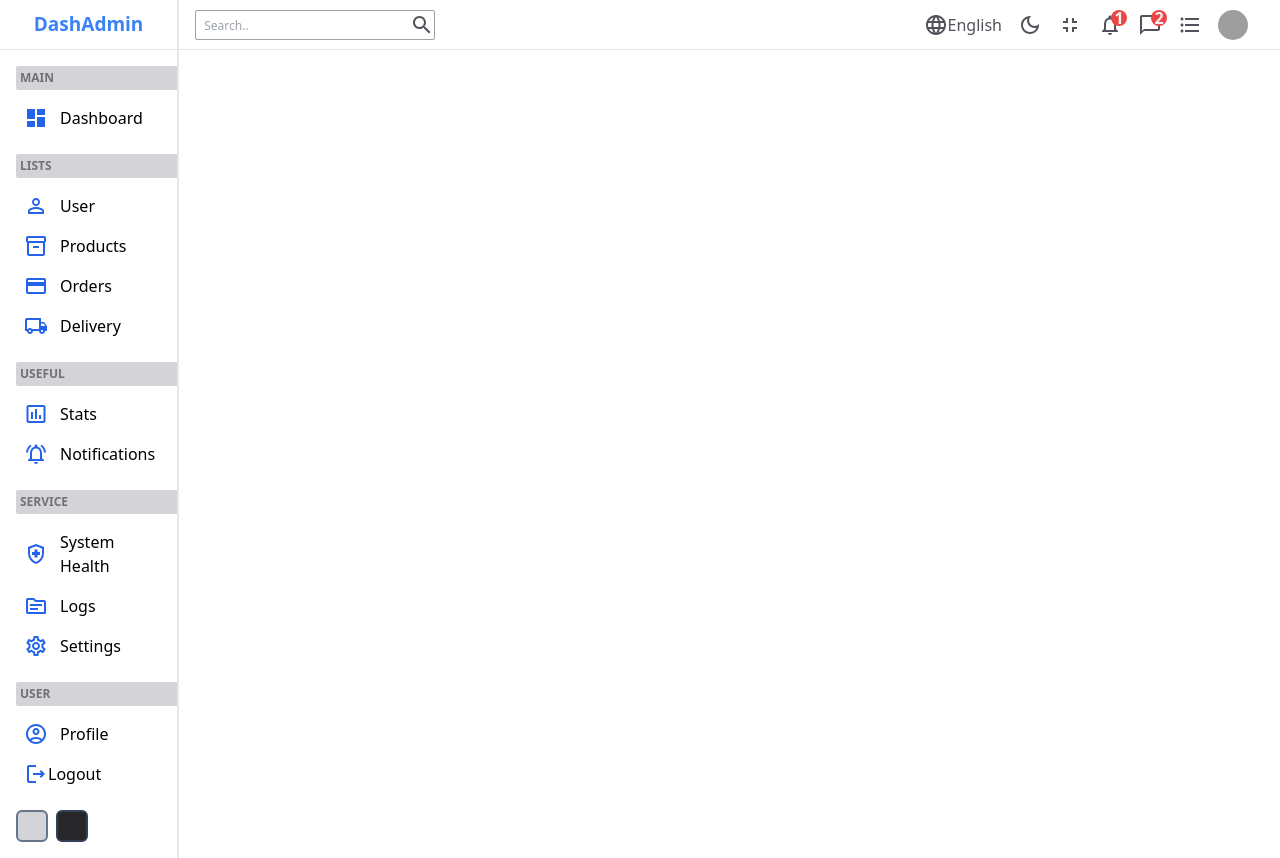
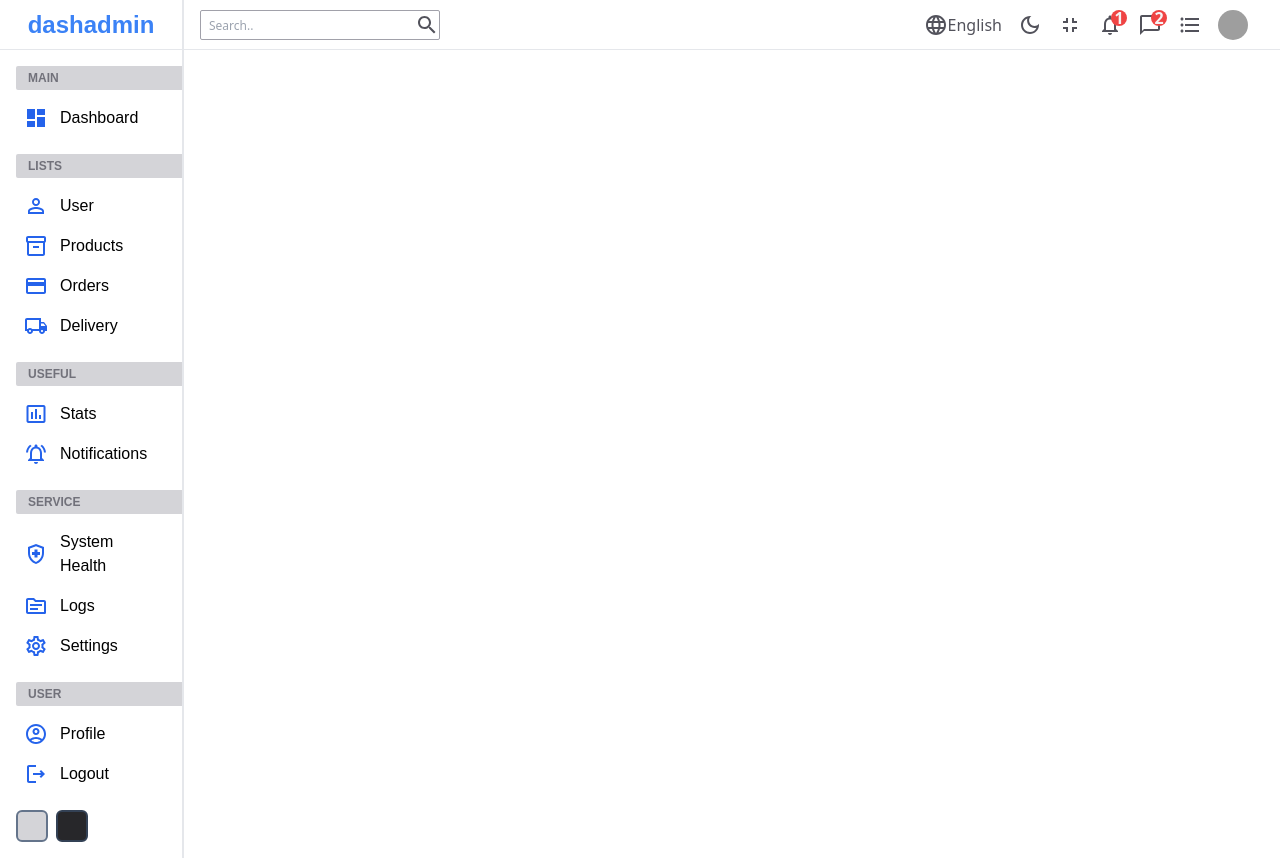
Before and after one commit to cbarcinas/admin-panel, a React (Create React App) app: page / in a window 1280 px wide. Built offline with nearby package versions, Linux system fonts and the light colour scheme; grey boxes are pictures that could not be loaded.

Commit message:
styles updated

```diff
--- a/src/components/Sidebar.js
+++ b/src/components/Sidebar.js
@@ -14,22 +14,24 @@ import LogoutOutlinedIcon from '@mui/icons-material/LogoutOutlined';
 const Sidebar = () => {
   return (
     // sidebar
-    <div className="min-h-screen min-w-[11.2rem] max-w-[11.2rem] flex-1 border-r-2 bg-white">
+    <div className="min-h-screen min-w-[11.5rem] max-w-[11.5rem] flex-1 border-r-2 bg-white font-Nunito">
       {/* Top Sidebar */}
       <div className="flex h-[50px] items-center justify-center border-b-[1.5px]">
-        <span className="text-[19px] font-bold text-blue-500">DashAdmin</span>
+        <span className="font-Nunito text-2xl font-bold text-blue-500">
+          dashadmin
+        </span>
       </div>
       {/* Center Sidebar */}
       <div className="pl-4">
         <ul>
-          <p className="mb-2 mt-4 rounded-l-sm bg-zinc-300 p-1 text-xs font-bold text-zinc-500">
+          <p className="mb-2 mt-4 rounded-l-sm bg-zinc-300 p-1 pl-3 text-xs font-bold text-zinc-500">
             MAIN
           </p>
           <li className="flex cursor-pointer items-center rounded-l-md p-2 hover:bg-blue-200">
             <DashboardIcon className="text-blue-600" />
             <span className="mx-3">Dashboard</span>
           </li>
-          <p className="mb-2 mt-4 rounded-l-sm bg-zinc-300 p-1 text-xs font-bold text-zinc-500">
+          <p className="mb-2 mt-4 rounded-l-sm bg-zinc-300 p-1 pl-3 text-xs font-bold text-zinc-500">
             LISTS
           </p>
           <li className="flex cursor-pointer items-center rounded-l-md p-2 hover:bg-blue-200">
@@ -48,7 +50,7 @@ const Sidebar = () => {
             <LocalShippingOutlinedIcon className="text-blue-600" />
             <span className="mx-3">Delivery</span>
           </li>
-          <p className="mb-2 mt-4 rounded-l-sm bg-zinc-300 p-1 text-xs font-bold text-zinc-500">
+          <p className="mb-2 mt-4 rounded-l-sm bg-zinc-300 p-1 pl-3 text-xs font-bold text-zinc-500">
             USEFUL
           </p>
           <li className="flex cursor-pointer items-center rounded-l-md p-2 hover:bg-blue-200">
@@ -59,7 +61,7 @@ const Sidebar = () => {
             <NotificationsActiveOutlinedIcon className="text-blue-600" />
             <span className="mx-3">Notifications</span>
           </li>
-          <p className="mb-2 mt-4 rounded-l-sm bg-zinc-300 p-1 text-xs font-bold text-zinc-500">
+          <p className="mb-2 mt-4 rounded-l-sm bg-zinc-300 p-1 pl-3 text-xs font-bold text-zinc-500">
             SERVICE
           </p>
           <li className="flex cursor-pointer items-center rounded-l-md p-2 hover:bg-blue-200">
@@ -74,7 +76,7 @@ const Sidebar = () => {
             <SettingsOutlinedIcon className="text-blue-600" />
             <span className="mx-3">Settings</span>
           </li>
-          <p className="mb-2 mt-4 rounded-l-sm bg-zinc-300 p-1 text-xs font-bold text-zinc-500">
+          <p className="mb-2 mt-4 rounded-l-sm bg-zinc-300 p-1 pl-3 text-xs font-bold text-zinc-500">
             USER
           </p>
           <li className="flex cursor-pointer items-center rounded-l-md p-2 hover:bg-blue-200">
@@ -83,7 +85,7 @@ const Sidebar = () => {
           </li>
           <li className="flex cursor-pointer items-center rounded-l-md p-2 hover:bg-blue-200">
             <LogoutOutlinedIcon className="text-blue-600" />
-            <span>Logout</span>
+            <span className="mx-3">Logout</span>
           </li>
         </ul>
       </div>
```
